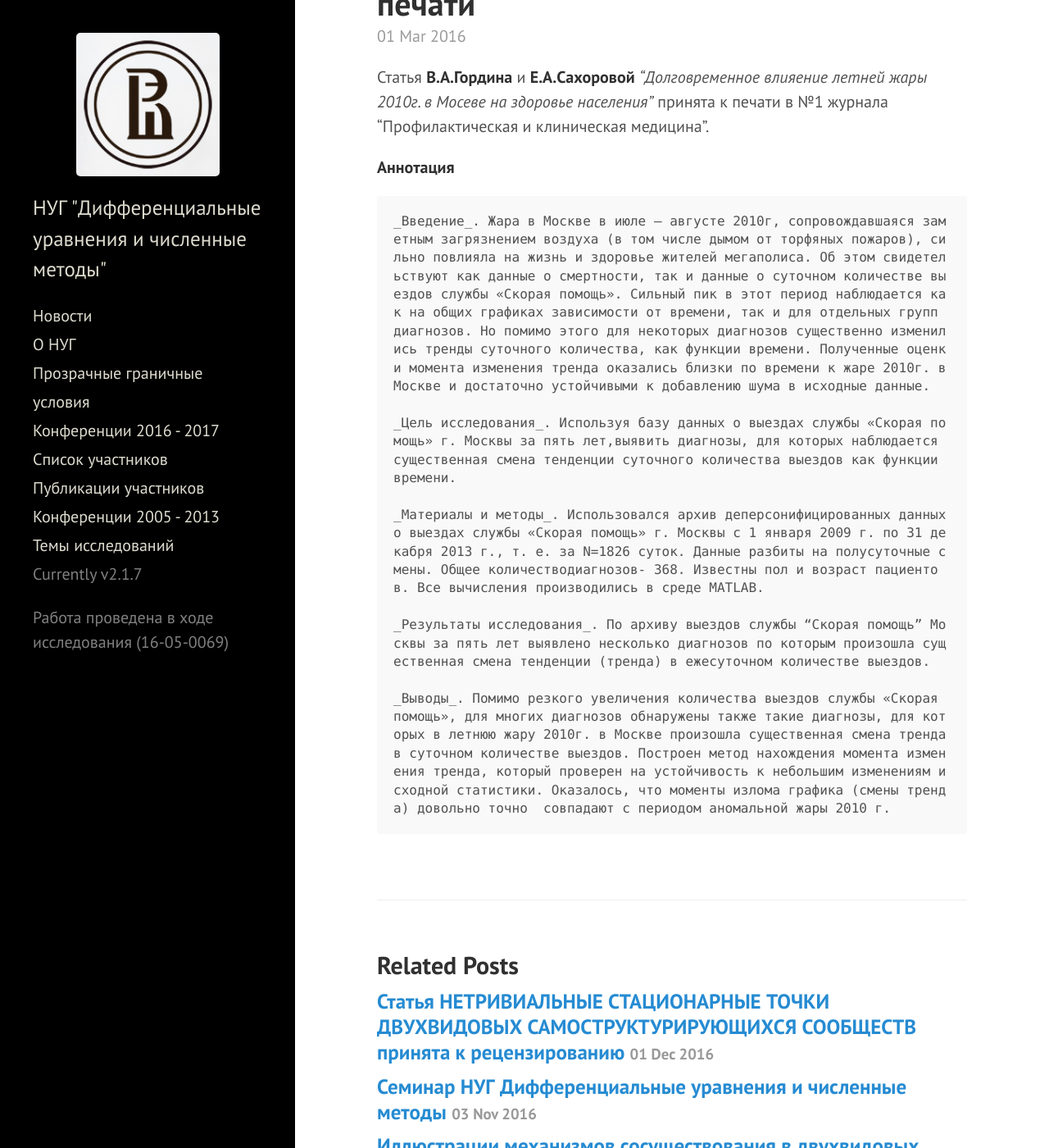
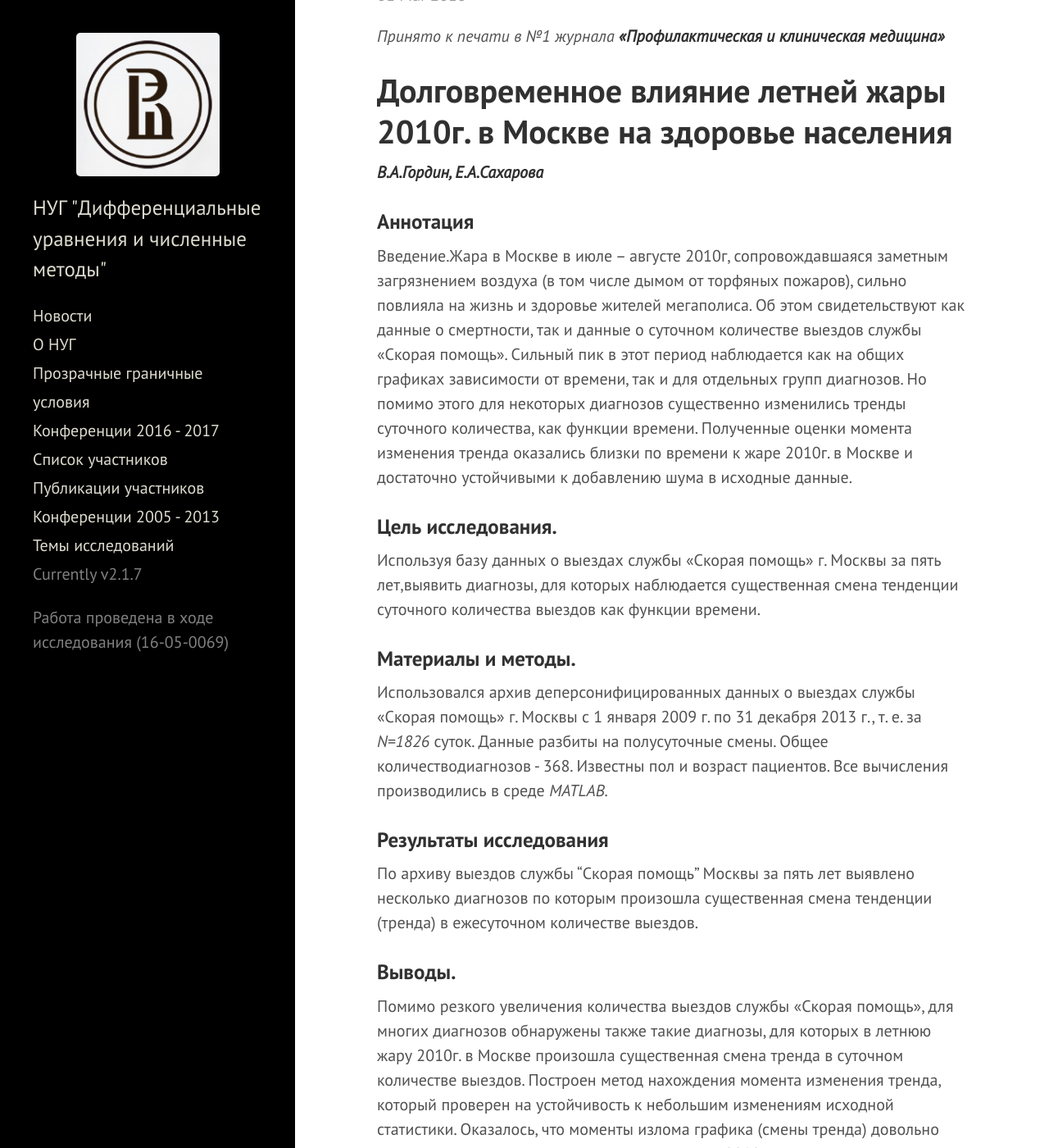
Before and after one commit to hsemmsg/hsemmsg.github.io, a Jekyll site: the page built from _posts/2016-03-01-paper-Gordin-Saharova.md, in a window 1280 px wide and 1400 px high, scrolled down 459 px. Shown: the whole window at 82% size. Built offline with Jekyll 4.4.1, drawn with Linux system fonts in a browser that asks for light colours; comment, search, counter and statistics services are not loaded; some of the changed text lies outside the part shown.

Commit message:
Minor fix

```diff
--- a/_posts/2016-03-01-paper-Gordin-Saharova.md
+++ b/_posts/2016-03-01-paper-Gordin-Saharova.md
@@ -1,21 +1,33 @@
 ---
 layout: post
-title:  Статья ДОЛГОВРЕМЕННОЕ ВЛИЯНИЕ ЛЕТНЕЙ ЖАРЫ 2010Г. В МОСКВЕ НА ЗДОРОВЬЕ НАСЕЛЕНИЯ принята к печати
-date:   2016-03-01 12:23:11 +0300
+title:  "Статья Долговременное влияние летней жары 2010г. в Москве на здоровье населения принята к публикации"
+date:   2016-03-01 21:11:13 +0300
 categories: новости, статьи
 comments: true
 ---
 
-Статья **В.А.Гордина** и **Е.А.Сахоровой** _"Долговременное влияение летней жары 2010г. в Мосеве на здоровье населения"_ принята к печати в №1 журнала "Профилактическая и клиническая медицина".
+_Принято к печати в №1 журнала **«Профилактическая и клиническая медицина»**_
 
-**Аннотация**
+# Долговременное влияние летней жары 2010г. в Москве на здоровье населения
 
-	_Введение_. Жара в Москве в июле – августе 2010г, сопровождавшаяся заметным загрязнением воздуха (в том числе дымом от торфяных пожаров), сильно повлияла на жизнь и здоровье жителей мегаполиса. Об этом свидетельствуют как данные о смертности, так и данные о суточном количестве выездов службы «Скорая помощь». Сильный пик в этот период наблюдается как на общих графиках зависимости от времени, так и для отдельных групп диагнозов. Но помимо этого для некоторых диагнозов существенно изменились тренды суточного количества, как функции времени. Полученные оценки момента изменения тренда оказались близки по времени к жаре 2010г. в Москве и достаточно устойчивыми к добавлению шума в исходные данные.
+_**В.А.Гордин, Е.А.Сахарова**_
 
-	_Цель исследования_. Используя базу данных о выездах службы «Скорая помощь» г. Москвы за пять лет,выявить диагнозы, для которых наблюдается существенная смена тенденции суточного количества выездов как функции времени.
+### Аннотация
 
-	_Материалы и методы_. Использовался архив деперсонифицированных данных о выездах службы «Скорая помощь» г. Москвы с 1 января 2009 г. по 31 декабря 2013 г., т. е. за N=1826 суток. Данные разбиты на полусуточные смены. Общее количестводиагнозов- 368. Известны пол и возраст пациентов. Все вычисления производились в среде MATLAB.
+Введение.Жара в Москве в июле – августе 2010г, сопровождавшаяся заметным загрязнением воздуха (в том числе дымом от торфяных пожаров), сильно повлияла на жизнь и здоровье жителей мегаполиса. Об этом свидетельствуют как данные о смертности, так и данные о суточном количестве выездов службы «Скорая помощь». Сильный пик в этот период наблюдается как на общих графиках зависимости от времени, так и для отдельных групп диагнозов. Но помимо этого для некоторых диагнозов существенно изменились тренды суточного количества, как функции времени. Полученные оценки момента изменения тренда оказались близки по времени к жаре 2010г. в Москве и достаточно устойчивыми к добавлению шума в исходные данные.
 
-	_Результаты исследования_. По архиву выездов службы “Скорая помощь” Москвы за пять лет выявлено несколько диагнозов по которым произошла существенная смена тенденции (тренда) в ежесуточном количестве выездов.
+### Цель исследования.
 
-	_Выводы_. Помимо резкого увеличения количества выездов службы «Скорая помощь», для многих диагнозов обнаружены также такие диагнозы, для которых в летнюю жару 2010г. в Москве произошла существенная смена тренда в суточном количестве выездов. Построен метод нахождения момента изменения тренда, который проверен на устойчивость к небольшим изменениям исходной статистики. Оказалось, что моменты излома графика (смены тренда) довольно точно  совпадают с периодом аномальной жары 2010 г.
+Используя базу данных о выездах службы «Скорая помощь» г. Москвы за пять лет,выявить диагнозы, для которых наблюдается существенная смена тенденции суточного количества выездов как функции времени.
+
+### Материалы и методы.
+
+Использовался архив деперсонифицированных данных о выездах службы «Скорая помощь» г. Москвы с 1 января 2009 г. по 31 декабря 2013 г., т. е. за _N=1826_ суток. Данные разбиты на полусуточные смены. Общее количестводиагнозов - 368. Известны пол и возраст пациентов. Все вычисления производились в среде _MATLAB._
+
+### Результаты исследования
+
+По архиву выездов службы “Скорая помощь” Москвы за пять лет выявлено несколько диагнозов по которым произошла существенная смена тенденции (тренда) в ежесуточном количестве выездов.
+
+### Выводы.
+
+Помимо резкого увеличения количества выездов службы «Скорая помощь», для многих диагнозов обнаружены также такие диагнозы, для которых в летнюю жару 2010г. в Москве произошла существенная смена тренда в суточном количестве выездов. Построен метод нахождения момента изменения тренда, который проверен на устойчивость к небольшим изменениям исходной статистики. Оказалось, что моменты излома графика (смены тренда) довольно точно  совпадают с периодом аномальной жары 2010 г.
```
Also changed, not shown: _posts/2016-03-21-papersakharova.md (deleted, +0 -33 lines).
